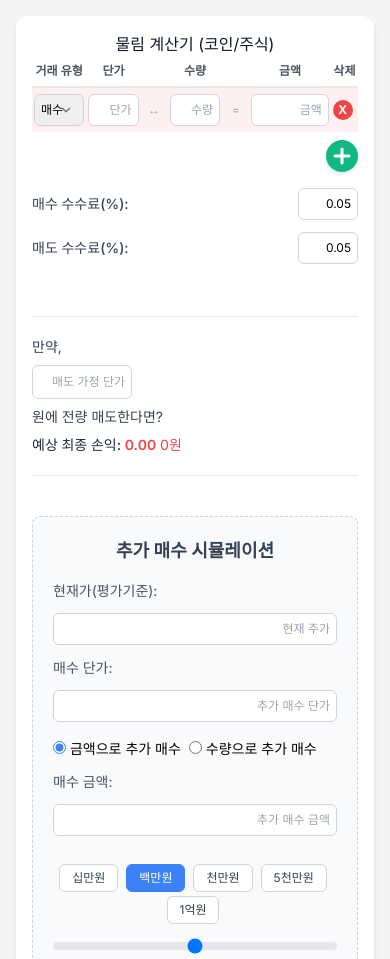
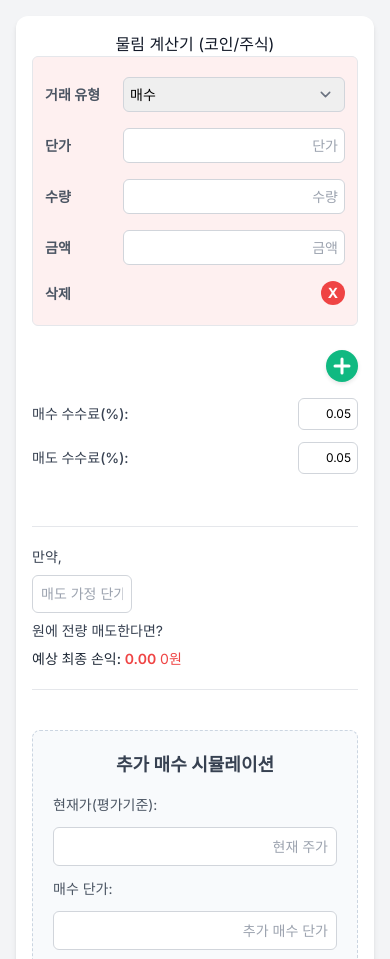
Before and after one commit to gomdolman/-Real-Multagi-Real-Water-Down-Calculator, a plain HTML site: page index.html in a window 390 px wide. Shown: the top 959 px of the page. Drawn offline with nearby package versions, Linux system fonts and the light colour scheme.

Commit message:
Update index.html

```diff
--- a/index.html
+++ b/index.html
@@ -105,23 +105,9 @@
         .simulation-avg-comparison .avg-pnl { font-size:0.8rem; }
 
         .amount-slider-container { margin-top: 0.5rem; }
-        .unit-buttons button {
-            padding: 0.25rem 0.75rem;
-            font-size: 0.75rem;
-            border: 1px solid #D1D5DB;
-            border-radius: 0.375rem;
-            background-color: white;
-            color: #374151;
-            margin-right: 0.25rem;
-            cursor: pointer;
-        }
-        .unit-buttons button.active {
-            background-color: #3B82F6;
-            color: white;
-            border-color: #3B82F6;
-        }
+        .unit-buttons button { padding: 0.25rem 0.75rem; font-size: 0.75rem; border: 1px solid #D1D5DB; border-radius: 0.375rem; background-color: white; color: #374151; margin-right: 0.25rem; cursor: pointer; }
+        .unit-buttons button.active { background-color: #3B82F6; color: white; border-color: #3B82F6; }
         #simBuyAmountSlider { width: 100%; }
-
 
         .liquidation-section { margin-top: 1.25rem; margin-bottom: 1.25rem; padding-top: 1.25rem; padding-bottom: 1.25rem; border-top: 1px solid #e5e7eb; border-bottom: 1px solid #e5e7eb; }
         .liquidation-input { width: 120px; }
@@ -144,14 +130,64 @@
         .modal-body strong { color: #111827; }
         .modal-actions { margin-top: 1.5rem; display: flex; justify-content: flex-end; gap: 0.75rem; }
 
-        @media (max-width: 768px) {
+        /* Mobile Responsive Table Styles */
+        @media (max-width: 640px) {
             .calculator-container { padding: 16px; margin: 16px; }
             h1 { font-size: 1.25rem; }
-            .input-table th, .input-table td { font-size: 0.75rem; padding: 6px 2px; }
-            .input-field, .select-field { padding: 6px; font-size: 0.75rem; }
+
+            .input-table thead {
+                display: none; /* Hide table headers on mobile */
+            }
+            .input-table tr.input-row { /* Target only data rows */
+                display: block;
+                margin-bottom: 1rem;
+                border: 1px solid #e5e7eb;
+                border-radius: 0.375rem;
+                padding: 0.75rem;
+            }
+            .input-table td {
+                display: flex;
+                justify-content: space-between;
+                align-items: center;
+                padding: 0.5rem 0;
+                border-bottom: 1px dotted #eee;
+                font-size: 0.875rem; /* Ensure consistent font size */
+            }
+            .input-table tr.input-row td:last-child { /* Last td in a data row */
+                border-bottom: none;
+            }
+            .input-table td::before {
+                content: attr(data-label);
+                font-weight: 600;
+                color: #4b5563;
+                margin-right: 0.5rem;
+                min-width: 70px; /* Ensure label has some width */
+                text-align: left;
+            }
+            .input-table td.symbol-cell { /* Hide symbol cells on mobile */
+                display: none;
+            }
+            .input-table td .input-field,
+            .input-table td .select-field {
+                flex-grow: 1;
+                min-width: 100px;
+                padding: 6px;
+                font-size: 0.875rem;
+            }
+            .input-table td.delete-cell {
+                justify-content: flex-end;
+            }
+            .input-table td.delete-cell::before {
+                content: "";
+            }
+            .input-table td.delete-cell .delete-btn {
+                width: 28px; /* Slightly larger delete button */
+                height: 28px;
+            }
+
+
             .fee-input-field { width: 60px; font-size: 0.75rem;}
             .liquidation-input { width: 100px; }
-            .delete-btn { width: 20px; height: 20px; font-size: 0.75rem; }
 
             .controls-top-section { display: flex; flex-direction: column; gap: 1rem; }
             .fee-group-container { flex-direction: column; gap: 0.75rem; align-items: stretch; }
@@ -162,15 +198,15 @@
             .liquidation-section .flex > div:last-child { justify-content: flex-start;}
 
             .simulation-input-row { flex-direction: column; align-items: flex-start; }
-            .simulation-input-row label { min-width: auto; margin-bottom: 0.25rem; }
+            .simulation-input-row label { min-width: auto; margin-bottom: 0.25rem; text-align: left; } /* Label alignment for mobile */
             .simulation-input-row .input-field { max-width: 100%; }
-            .unit-buttons { display: flex; flex-wrap: wrap; gap: 0.25rem; margin-top: 0.5rem; }
+            .unit-buttons { display: flex; flex-wrap: wrap; gap: 0.25rem; margin-top: 0.5rem; justify-content: center; }
 
 
             .button-group-container { margin-top: 1rem; }
             .button-group { justify-content: space-around; width: 100%; flex-wrap: wrap; }
             .button-group .button { margin-top: 4px; margin-bottom: 4px;}
-            .add-row-icon-btn { margin-right: 0; }
+            .add-row-icon-btn { margin-right: 0; margin-left:auto; /* Ensure it stays right on mobile within its container */ }
         }
     </style>
 </head>
@@ -183,13 +219,11 @@
                 <table class="w-full input-table">
                     <thead>
                         <tr>
-                            <th class="w-2/12">거래 유형</th>
-                            <th class="w-2/12">단가</th>
-                            <th class="w-1/12 text-xs"></th>
-                            <th class="w-2/12">수량</th>
-                            <th class="w-1/12 text-xs"></th>
-                            <th class="w-3/12">금액</th>
-                            <th class="w-1/12">삭제</th>
+                            <th class="w-2/12 sm:w-auto">거래 유형</th> <th class="w-2/12 sm:w-auto">단가</th>
+                            <th class="w-1/12 sm:table-cell symbol-cell"></th> <th class="w-2/12 sm:w-auto">수량</th>
+                            <th class="w-1/12 sm:table-cell symbol-cell"></th>
+                            <th class="w-3/12 sm:w-auto">금액</th>
+                            <th class="w-1/12 sm:w-auto">삭제</th>
                         </tr>
                     </thead>
                     <tbody id="inputRows">
@@ -446,10 +480,6 @@
         let lastCalculatedHoldingQuantity = 0;
         let currentNetInvestmentOrRealizedProfit = 0;
 
-        // --- 함수들 (formatNumberInput, formatFeeInput, updateRowStyle, initializeRows, addNewRow, attachEventListenersToRow, handleRowInputChange, calculateAndDisplayResults, formatNumber, formatNumberToKorean, resetAll, openConfirmationModal, closeConfirmationModal, confirmAndSetNewStart, toggleSimInputFields, calculateSimulation) ---
-        // 이 함수들은 이전 버전과 거의 동일하거나, 사소한 UI 연동 부분만 수정됩니다.
-        // calculateSimulation 함수 내에서 슬라이더의 max와 step을 단위 버튼에 따라 동적으로 변경하는 로직이 중요합니다.
-
         function formatNumberInput(inputElement, allowEmpty = false) { /* 이전과 동일 */
             const rawValue = inputElement.value;
             let cursorPosition = inputElement.selectionStart;
@@ -545,18 +575,18 @@
             row.classList.add('input-row');
             row.dataset.rowId = rowCount;
             row.innerHTML = `
-                <td>
+                <td data-label="거래 유형">
                     <select class="select-field type-select">
                         <option value="buy" selected>매수</option>
                         <option value="sell">매도</option>
                     </select>
                 </td>
-                <td><input type="text" inputmode="decimal" class="input-field price-input" placeholder="단가"></td>
-                <td class="text-xs text-gray-400">↔</td>
-                <td><input type="text" inputmode="decimal" class="input-field quantity-input" placeholder="수량"></td>
-                <td class="text-xs text-gray-400">=</td>
-                <td><input type="text" inputmode="decimal" class="input-field amount-input" placeholder="금액"></td>
-                <td><button class="delete-btn">X</button></td>
+                <td data-label="단가"><input type="text" inputmode="decimal" class="input-field price-input" placeholder="단가"></td>
+                <td class="symbol-cell text-xs text-gray-400">↔</td>
+                <td data-label="수량"><input type="text" inputmode="decimal" class="input-field quantity-input" placeholder="수량"></td>
+                <td class="symbol-cell text-xs text-gray-400">=</td>
+                <td data-label="금액"><input type="text" inputmode="decimal" class="input-field amount-input" placeholder="금액"></td>
+                <td data-label="삭제"><button class="delete-btn">X</button></td>
             `;
             inputRowsContainer.appendChild(row);
             attachEventListenersToRow(row);
@@ -921,8 +951,8 @@
             let currentPnlPercent = 0;
             if (currentAvgPrc > 0 && currentPriceForPnl > 0 && currentHoldQty > 0) {
                 currentPnlPercent = ((currentPriceForPnl / currentAvgPrc) - 1) * 100;
-            } else if (currentNetInvestmentOrRealizedProfit <= 0 && currentHoldQty > 0 && currentPriceForPnl > 0) { // 이미 이익 상태
-                 currentPnlPercent = Infinity; // 또는 (currentPriceForPnl / (매우 작은 값 또는 1)) - 1) * 100 등으로 표현
+            } else if (currentNetInvestmentOrRealizedProfit <= 0 && currentHoldQty > 0 && currentPriceForPnl > 0) {
+                 currentPnlPercent = Infinity;
             }
 
             simCurrentAvgPriceEl.textContent = formatNumberToKorean(currentAvgPrc, 'price');
@@ -1015,10 +1045,8 @@
                 simBuyAmountSliderEl.step = newStep;
 
                 let currentAmount = parseFloat(simBuyAmountEl.value.replace(/,/g, '')) || 0;
-                if (currentAmount > newMax) { // 현재 금액이 새 최대값을 넘으면 최대값으로 조정
+                if (currentAmount > newMax) {
                     currentAmount = newMax;
-                } else { // 새 step에 맞게 반올림 (선택적)
-                    // currentAmount = Math.round(currentAmount / newStep) * newStep;
                 }
 
                 simBuyAmountEl.value = formatNumber(currentAmount,0);
@@ -1034,8 +1062,8 @@
             buyFeeRateEl.value = '0.05';
             sellFeeRateEl.value = '0.05';
             document.querySelector('.sim-unit-btn[data-max="1000000"]').classList.add('active');
-            simBuyAmountSliderEl.max = "1000000"; // 기본 백만원
-            simBuyAmountSliderEl.step = "10000"; // 기본 만원 단위
+            simBuyAmountSliderEl.max = "1000000";
+            simBuyAmountSliderEl.step = "10000";
             initializeRows();
             calculateSimulation();
         };
```
